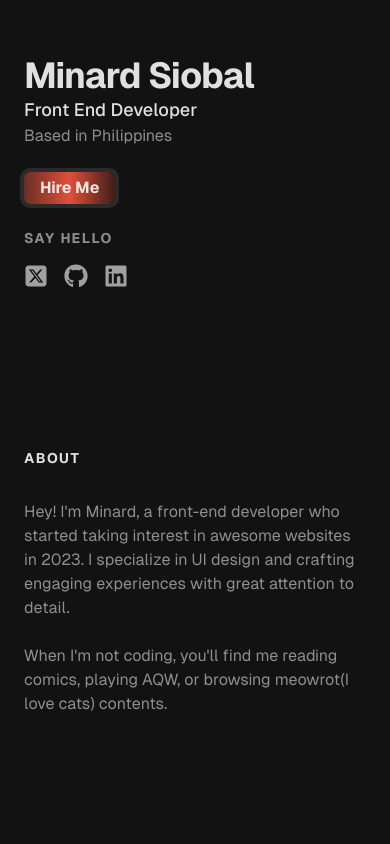
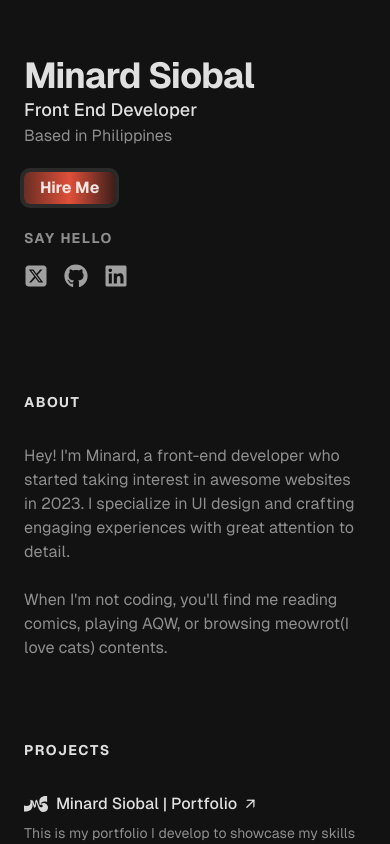
Before and after one commit to siobaldev/siobal-portfolio, a Next.js app: page / in a window 390 px wide. Shown: the top 844 px of the page. Built offline with nearby package versions, Linux system fonts and the light colour scheme.

Commit message:
Added contact and fixed padding

```diff
--- a/components/main/page.jsx
+++ b/components/main/page.jsx
@@ -2,13 +2,15 @@ import React from "react";
 import About from "./about/page";
 import Projects from "./projects/page";
 import Technologies from "./technologies/page";
+import Contact from "./contact/page";
 
 export default function Main() {
   return (
-    <main className="lg:w-1/2 space-y-36 py-14 md:py-20 lg:py-32">
+    <main className="lg:w-1/2 lg:space-y-36 space-y-20 md:space-y-28 mb-40 md:py-20 lg:py-32">
       <About />
       <Projects />
       <Technologies />
+      <Contact />
     </main>
   );
 }
```
